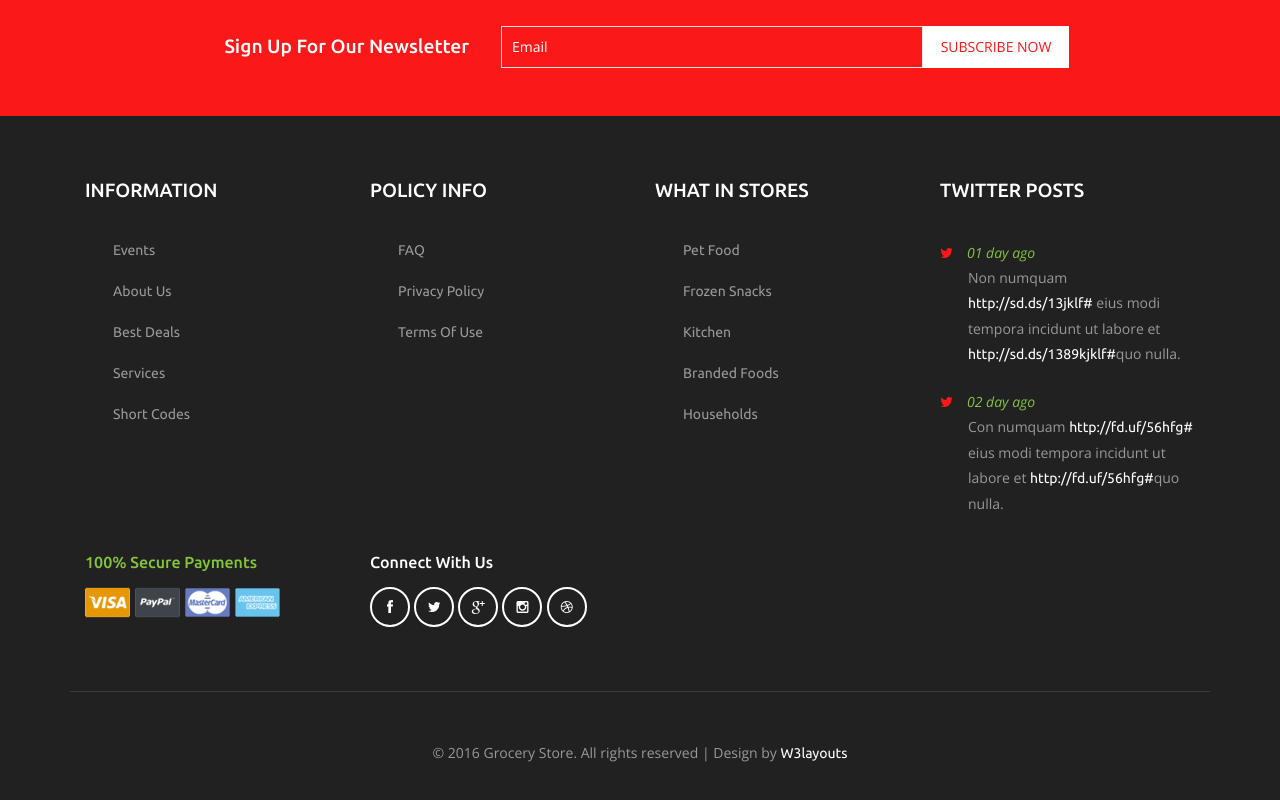
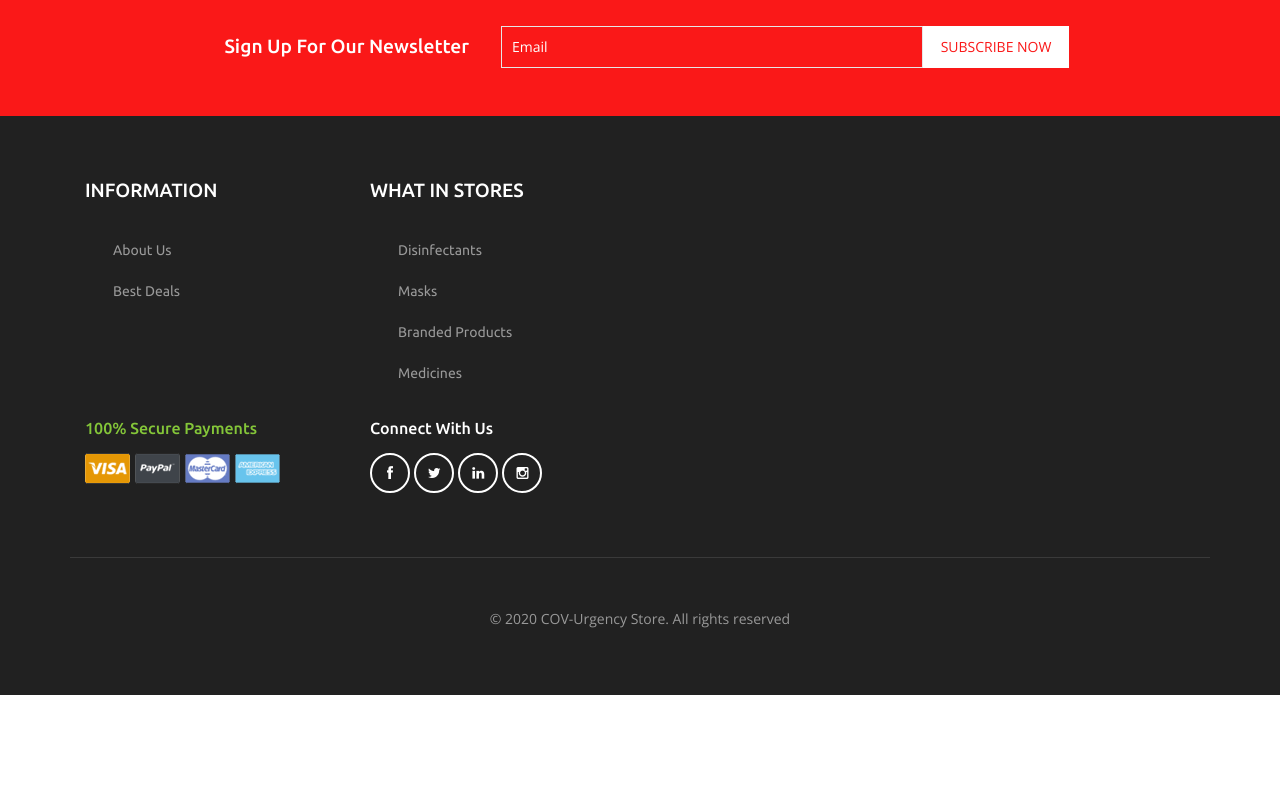
Before and after one commit to vishrutgrover/COV-Urgency-1, a plain HTML site: page login.html in a window 1280 px wide. Shown: the part 1410-2210 px from the top of the page. After the commit the page ends 2105 px from the top, so only its background shows below. Drawn offline with nearby package versions, Linux system fonts and the light colour scheme.

Commit message:
Update login.html

```diff
--- a/login.html
+++ b/login.html
@@ -103,12 +103,6 @@ Smartphone Compatible web template, free webdesigns for Nokia, Samsung, LG, Sony
 				<h1><a href="index.html"><img src="images/logo.png" style="height: 110px;width: 125px;" />
 			</div>
 			<div class="w3ls_logo_products_left1">
-				<ul class="special_items">
-					<li><a href="events.html">Events</a><i>/</i></li>
-					<li><a href="about.html">About Us</a><i>/</i></li>
-					<li><a href="products.html">Best Deals</a><i>/</i></li>
-					<li><a href="services.html">Services</a></li>
-				</ul>
 			</div>
 			<div class="w3ls_logo_products_left1">
 				<ul class="phone_email">
@@ -279,40 +273,17 @@ Smartphone Compatible web template, free webdesigns for Nokia, Samsung, LG, Sony
 			<div class="col-md-3 w3_footer_grid">
 				<h3>information</h3>
 				<ul class="w3_footer_grid_list">
-					<li><a href="events.html">Events</a></li>
 					<li><a href="about.html">About Us</a></li>
 					<li><a href="products.html">Best Deals</a></li>
-					<li><a href="services.html">Services</a></li>
-					<li><a href="short-codes.html">Short Codes</a></li>
-				</ul>
-			</div>
-			<div class="col-md-3 w3_footer_grid">
-				<h3>policy info</h3>
-				<ul class="w3_footer_grid_list">
-					<li><a href="faqs.html">FAQ</a></li>
-					<li><a href="privacy.html">privacy policy</a></li>
-					<li><a href="privacy.html">terms of use</a></li>
 				</ul>
 			</div>
 			<div class="col-md-3 w3_footer_grid">
 				<h3>what in stores</h3>
 				<ul class="w3_footer_grid_list">
-					<li><a href="pet.html">Pet Food</a></li>
-					<li><a href="frozen.html">Frozen Snacks</a></li>
-					<li><a href="kitchen.html">Kitchen</a></li>
-					<li><a href="products.html">Branded Foods</a></li>
-					<li><a href="household.html">Households</a></li>
-				</ul>
-			</div>
-			<div class="col-md-3 w3_footer_grid">
-				<h3>twitter posts</h3>
-				<ul class="w3_footer_grid_list1">
-					<li><label class="fa fa-twitter" aria-hidden="true"></label><i>01 day ago</i><span>Non numquam <a href="#">http://sd.ds/13jklf#</a>
-						eius modi tempora incidunt ut labore et
-						<a href="#">http://sd.ds/1389kjklf#</a>quo nulla.</span></li>
-					<li><label class="fa fa-twitter" aria-hidden="true"></label><i>02 day ago</i><span>Con numquam <a href="#">http://fd.uf/56hfg#</a>
-						eius modi tempora incidunt ut labore et
-						<a href="#">http://fd.uf/56hfg#</a>quo nulla.</span></li>
+					<li><a href="disinf.html">Disinfectants</a></li>
+					<li><a href="masks.html">Masks</a></li>
+					<li><a href="products.html">Branded Products</a></li>
+					<li><a href="med.html">Medicines</a></li>
 				</ul>
 			</div>
 			<div class="clearfix"> </div>
@@ -329,16 +300,15 @@ Smartphone Compatible web template, free webdesigns for Nokia, Samsung, LG, Sony
 						<ul class="agileits_social_icons">
 							<li><a href="#" class="facebook"><i class="fa fa-facebook" aria-hidden="true"></i></a></li>
 							<li><a href="#" class="twitter"><i class="fa fa-twitter" aria-hidden="true"></i></a></li>
-							<li><a href="#" class="google"><i class="fa fa-google-plus" aria-hidden="true"></i></a></li>
+							<li><a href="#" class="LinkedIn"><i class="fa fa-linkedin" aria-hidden="true"></i></a></li>
 							<li><a href="#" class="instagram"><i class="fa fa-instagram" aria-hidden="true"></i></a></li>
-							<li><a href="#" class="dribbble"><i class="fa fa-dribbble" aria-hidden="true"></i></a></li>
 						</ul>
 					</div>
 				</div>
 				<div class="clearfix"> </div>
 			</div>
 			<div class="wthree_footer_copy">
-				<p>© 2016 Grocery Store. All rights reserved | Design by <a href="http://w3layouts.com/">W3layouts</a></p>
+				<p>© 2020 COV-Urgency Store. All rights reserved </a></p>
 			</div>
 		</div>
 	</div>
```
